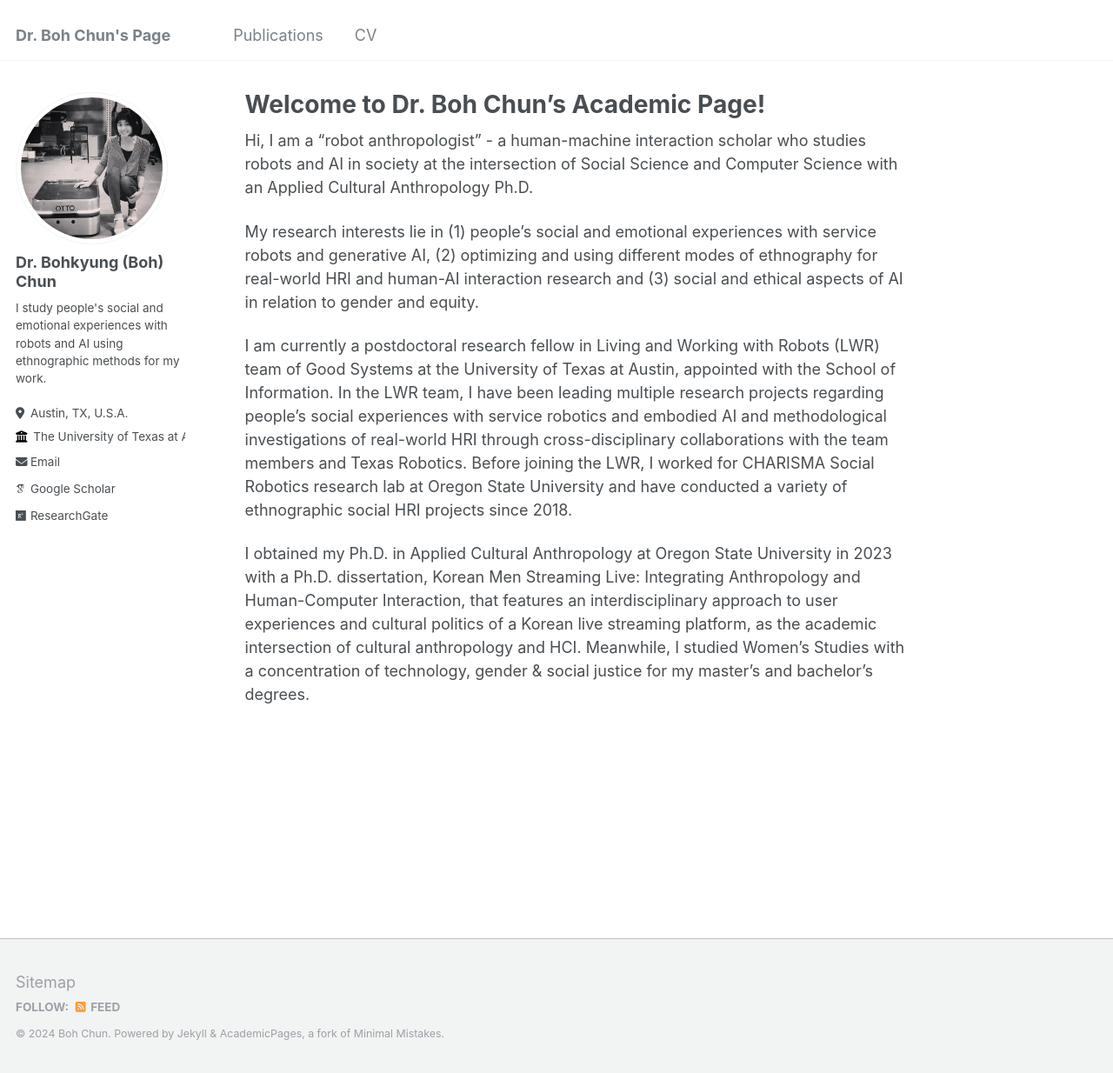
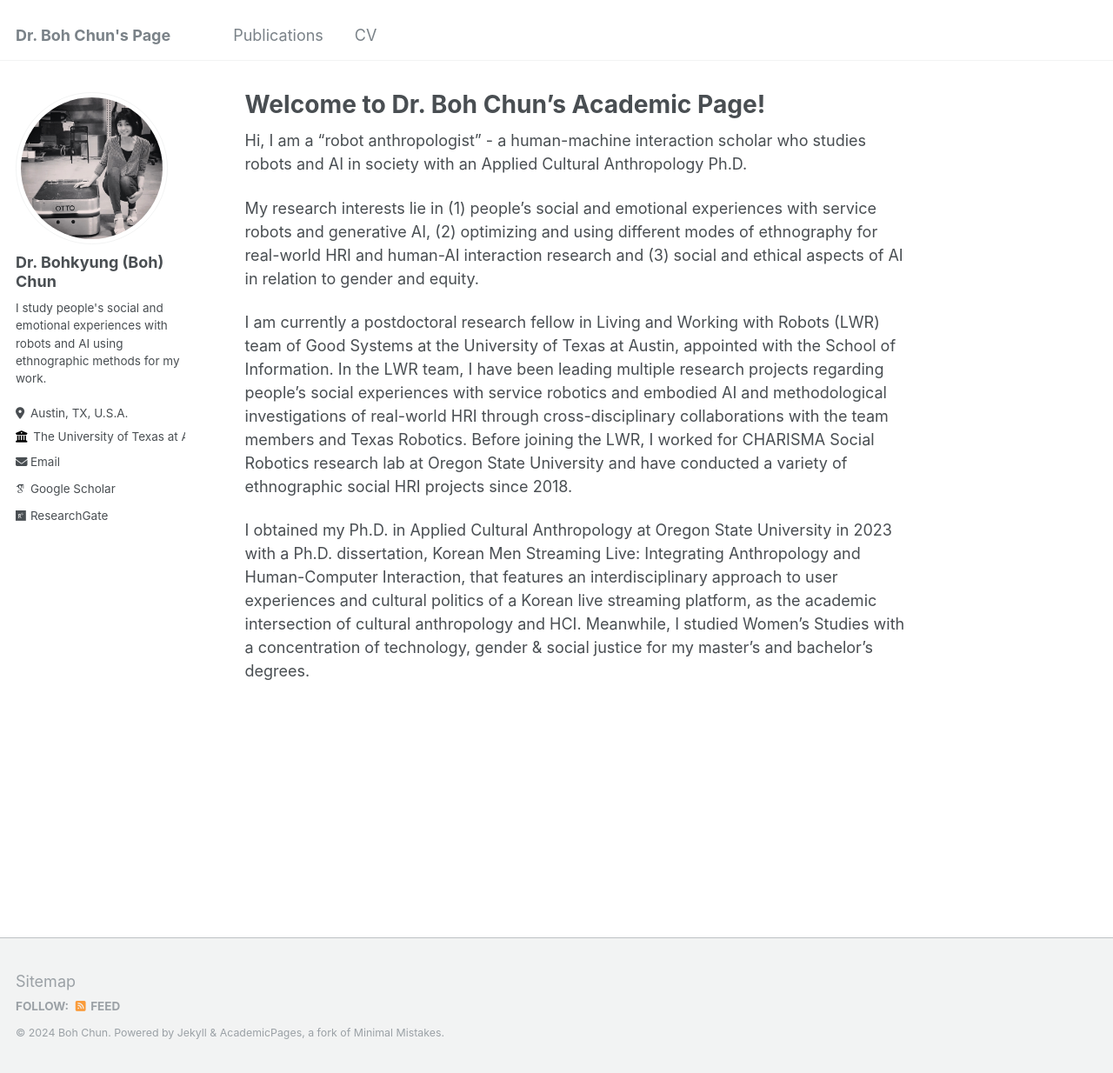
Before and after one commit to bohchun/bohchun.github.io, a Jekyll site: the page built from _pages/about.md, in a window 1280 px wide and 1234 px high. Shown: the whole window at 87% size. Built offline with Jekyll 4.4.1, drawn with Linux system fonts in a browser that asks for light colours; some web fonts are replaced.

Commit message:
Update about.md

```diff
--- a/_pages/about.md
+++ b/_pages/about.md
@@ -7,7 +7,7 @@ redirect_from:
   - /about.html
 ---
 
-Hi, I am a “robot anthropologist” - a human-machine interaction scholar who studies robots and AI in society at the intersection of Social Science and Computer Science with an Applied Cultural Anthropology Ph.D.
+Hi, I am a “robot anthropologist” - a human-machine interaction scholar who studies robots and AI in society with an Applied Cultural Anthropology Ph.D.
 
 My research interests lie in (1) people’s social and emotional experiences with service robots and generative AI, (2) optimizing and using different modes of ethnography for real-world HRI and human-AI interaction research and (3) social and ethical aspects of AI in relation to gender and equity.
 
```
